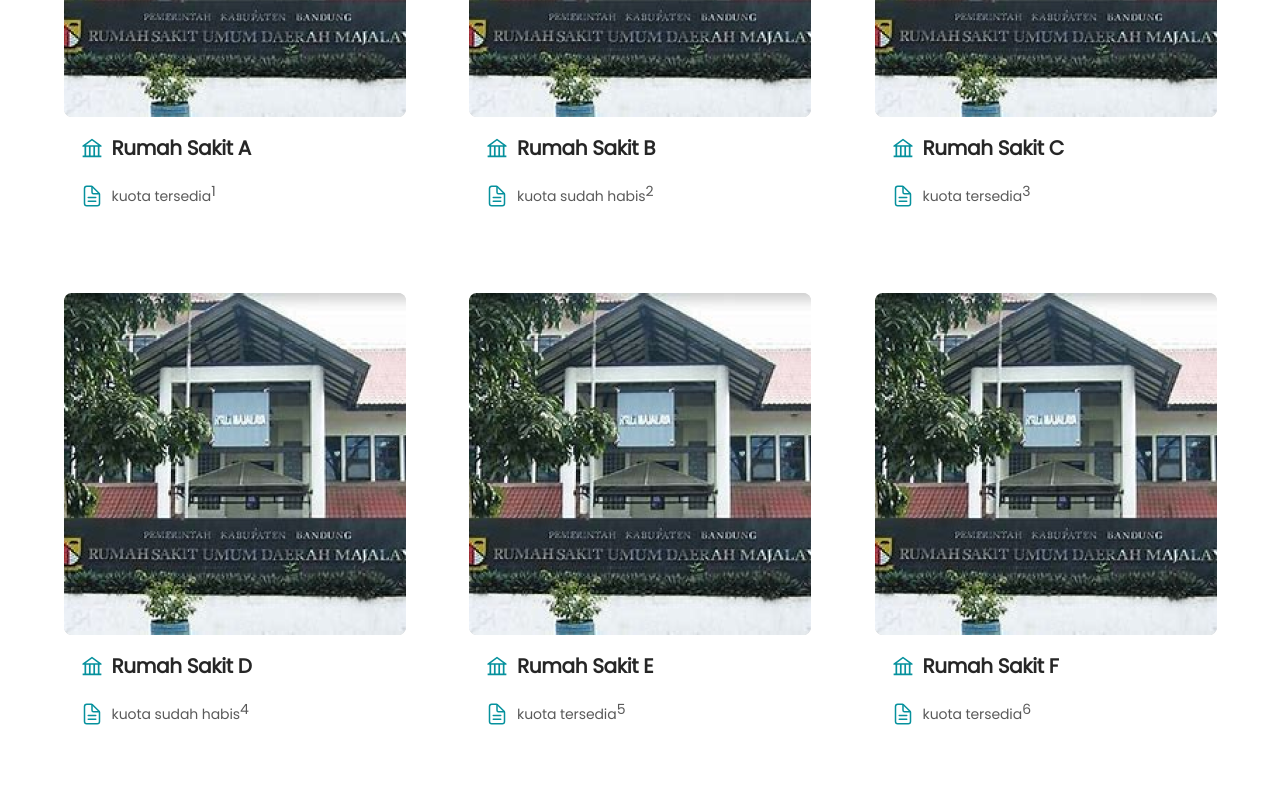
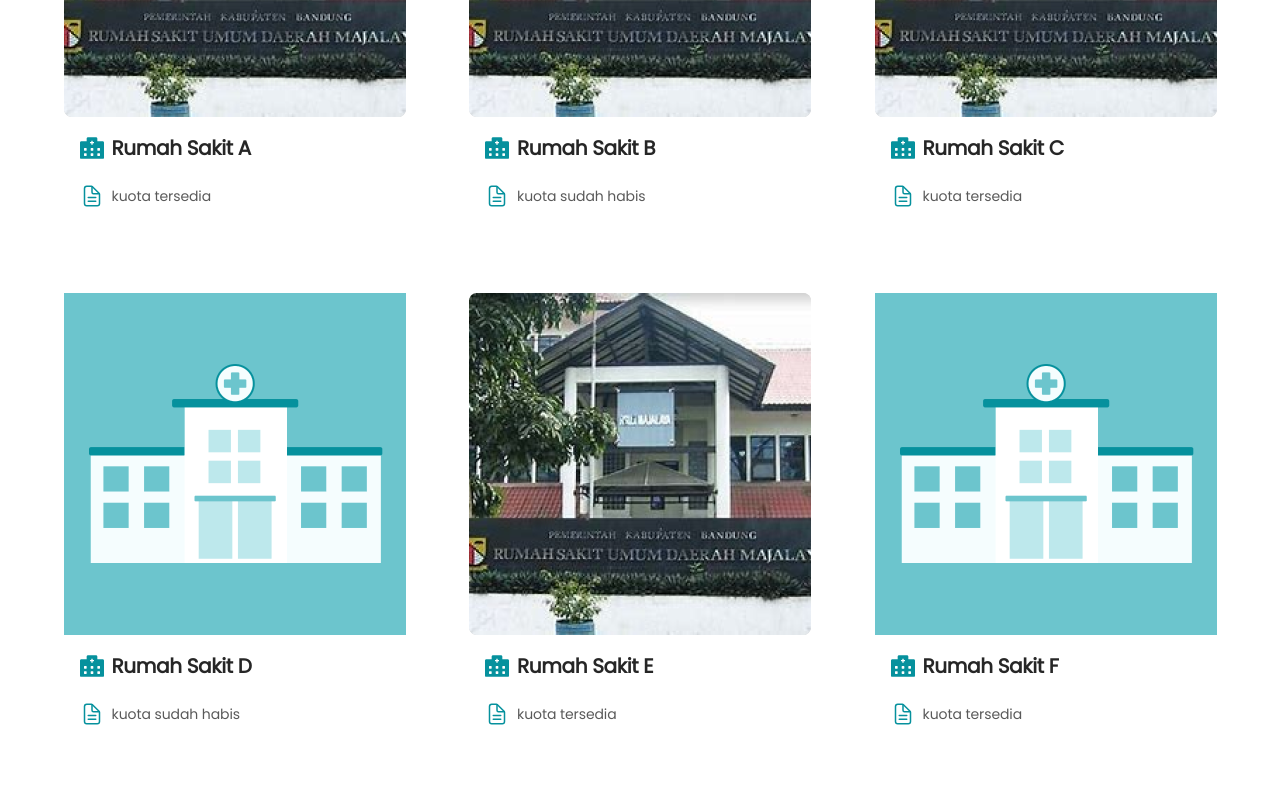
Before and after one commit to CapstoneProjectAlterra/FrontEnd, a React (Create React App) app: page /vaccine in a window 1280 px wide. Shown: the part 960-1760 px from the top of the page. Built offline with nearby package versions, Linux system fonts and the light colour scheme.

Commit message:
Update logic feature search

```diff
--- a/src/assets/index.jsx
+++ b/src/assets/index.jsx
@@ -1,4 +1,7 @@
 import LogoPrimary from "./logo/logo-primary.png";
 import LogoSecondary from "./logo/logo-secondary.png";
+import banner from "./illustration/banner.png";
+import faskes from "./illustration/faskes.png";
+import imgCard from "./illustration/imgCard.png";
 
-export { LogoPrimary, LogoSecondary };
+export { LogoPrimary, LogoSecondary, banner, faskes, imgCard };
--- a/src/pages/Citizen/Vaccine/index.jsx
+++ b/src/pages/Citizen/Vaccine/index.jsx
@@ -1,9 +1,9 @@
-import { Col, Row, Input, Card, Pagination } from "antd";
+import { Col, Row, Input, Card, Pagination, Form } from "antd";
 import React from "react";
-import banner from "../../../assets/illustration/banner.png";
-import faskes from "../../../assets/illustration/faskes.png";
+import { banner, faskes, imgCard } from "../../../assets";
 import { CustomInput, CustomButton } from "../../../components";
 import { IoDocumentTextOutline } from "react-icons/io5";
+import { FaHospitalAlt } from "react-icons/fa";
 import { AiOutlineBank, AiOutlineSearch } from "react-icons/ai";
 import style from "./Vaccine.module.css";
 import Item from "antd/lib/list/Item";
@@ -38,7 +38,7 @@ export default function Vaccine() {
     },
     {
       id: 4,
-      src: faskes,
+      src: imgCard,
       title: "Rumah Sakit D",
       kuota: "kuota sudah habis",
       kota: "Surabaya",
@@ -54,7 +54,7 @@ export default function Vaccine() {
     },
     {
       id: 6,
-      src: faskes,
+      src: imgCard,
       title: "Rumah Sakit F",
       kuota: "kuota tersedia",
       kota: "Semarang",
@@ -202,7 +202,6 @@ export default function Vaccine() {
 
   //Logic Pagination
   const [state, setState] = useState({
-    value: 0,
     minValue: 0,
     maxValue: 9,
   });
@@ -223,15 +222,42 @@ export default function Vaccine() {
 
   //Logic Search
   const [search, setSearch] = useState("");
+  const [dataRS, setDataRS] = useState(data);
+  const { form } = Form.useForm();
 
   const handleSearch = (e) => {
     setSearch(e.target.value);
     console.log(search);
   };
 
-  // const handleClickSearch = (e) => {
+  const handleClickSearch = (e) => {
+    console.log(search);
+    dataRS.filter((val) => {
+      if (search === "") {
+        return e;
+      } else if (val.title.toLowerCase() == search.toLowerCase()) {
+        console.log(val);
+        setDataRS([val]);
+        console.log(dataRS);
+        return dataRS;
+      } else {
+        console.log("Data Tidak Ada");
+        // return <p>Data Tidak Tersedia</p>;
+      }
+    });
 
-  // };
+    // data.filter((val) => {
+    //   if (search === "") {
+    //     return val;
+    //   } else if (val.title.toLowerCase().includes(search.toLowerCase())) {
+    //     return val;
+    //   } else {
+    //     console.log("Data Tidak Ada");
+    //     console.log(val.title.toLowerCase());
+    //     // return <p>Data Tidak Tersedia</p>;
+    //   }
+    // });
+  };
 
   return (
     <div className="container">
@@ -265,28 +291,16 @@ export default function Vaccine() {
               borderTopLeftRadius: "0",
               borderBottomLeftRadius: "0",
             }}
-            // onClick={handleClickSearch}
+            onClick={handleClickSearch}
           >
             <AiOutlineSearch className={style.iconSearch} />
           </CustomButton>
         </div>
 
         <Row className={style.mainCardContainer}>
-          {data.length > 0 &&
-            data.slice(state.minValue, state.maxValue) &&
-            data
-              .filter((val) => {
-                if (search === "") {
-                  return val;
-                } else if (
-                  val.title.toLowerCase().includes(search.toLowerCase())
-                ) {
-                  return val;
-                } else {
-                  console.log("Data Tidak Ada");
-                  // return <p>Data Tidak Tersedia</p>;
-                }
-              })
+          {dataRS.length > 0 &&
+            dataRS
+              .slice(state.minValue, state.maxValue)
               .map((item, itemTdx) => {
                 return (
                   <Col
@@ -299,13 +313,12 @@ export default function Vaccine() {
                     </div>
                     <div className={style.cardDetails}>
                       <span className={style.titleCard}>
-                        <AiOutlineBank className={style.icon} />
+                        <FaHospitalAlt className={style.icon} />
                         <h4>{item.title}</h4>
                       </span>
                       <span className={style.descriptionCard}>
                         <IoDocumentTextOutline className={style.icon} />
                         <p style={{ paddingTop: "5px" }}>{item.kuota}</p>
-                        <p>{item.id}</p>
                       </span>
                     </div>
                   </Col>
--- a/src/pages/Citizen/index.jsx
+++ b/src/pages/Citizen/index.jsx
@@ -5,6 +5,17 @@ import Register from "./Register";
 import NotFound from "./NotFound";
 import Profile from "./Profile";
 import Vaccine from "./Vaccine";
+import VaccineDetails from "./VaccineDetails";
 import Ticket from "./Ticket";
 
-export { About, Home, News, Register, NotFound, Profile, Vaccine, Ticket };
+export {
+  About,
+  Home,
+  News,
+  Register,
+  NotFound,
+  Profile,
+  Vaccine,
+  VaccineDetails,
+  Ticket,
+};
```
Also changed, not shown: src/assets/illustration/imgCard.png (added).
